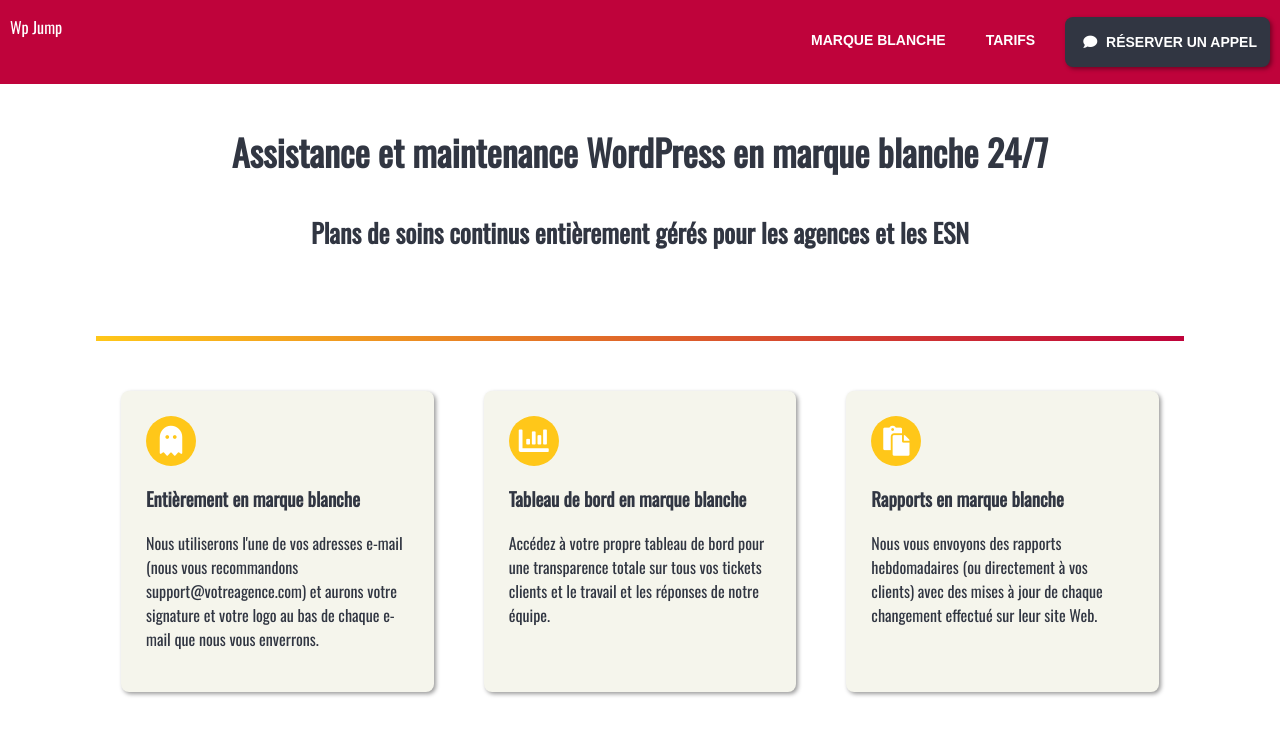
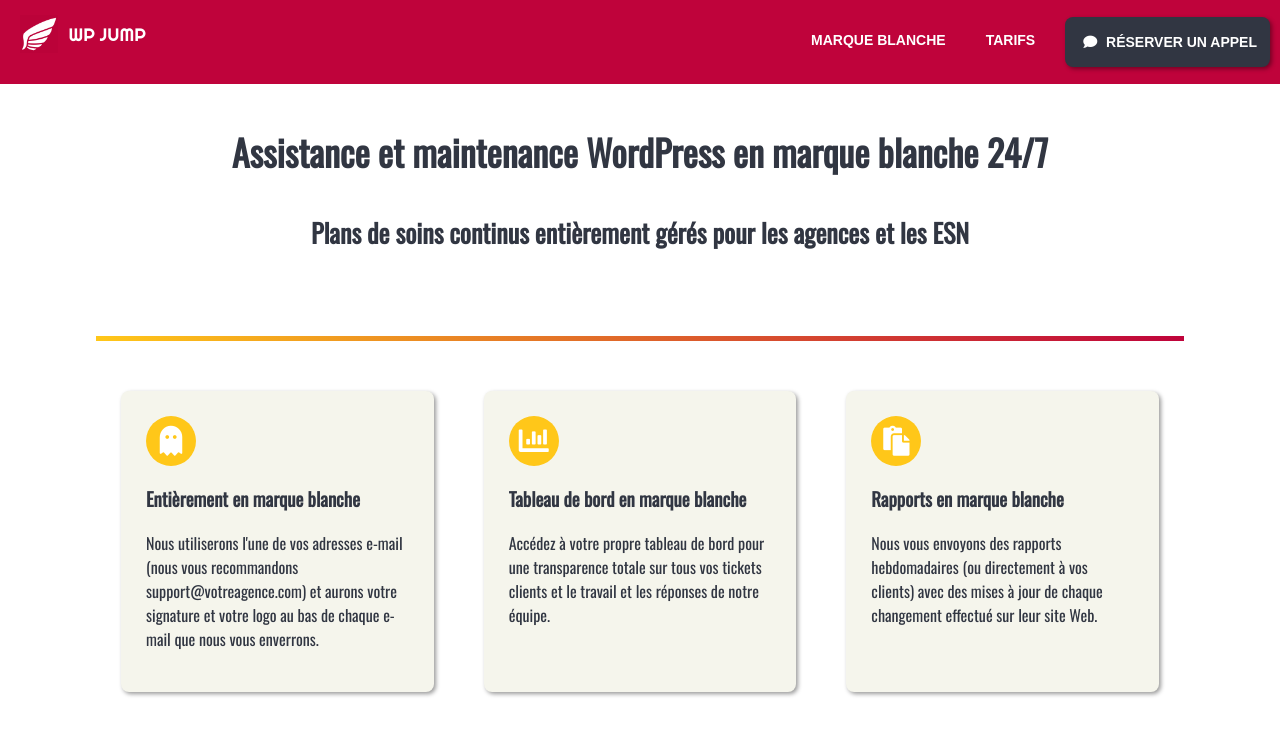
Before and after one commit to jeremd41/wp-jump, a Gatsby site: page /whitelabel in a window 1280 px wide. Shown: the top 739 px of the page. Built offline with nearby package versions, Linux system fonts and the light colour scheme; Gatsby itself is replaced by a stand-in of ours.

Commit message:
add logo

```diff
--- a/gatsby-config.js
+++ b/gatsby-config.js
@@ -25,7 +25,7 @@ module.exports = {
         background_color: `#663399`,
         theme_color: `#663399`,
         display: `minimal-ui`,
-        icon: `src/images/gatsby-icon.png`, // This path is relative to the root of the site.
+        icon: `src/images/logo.png`, // This path is relative to the root of the site.
       },
     },
     // this (optional) plugin enables Progressive Web App + Offline functionality
--- a/src/components/header.js
+++ b/src/components/header.js
@@ -1,5 +1,7 @@
 import { Link } from "gatsby"
 import React, { Component } from "react"
+
+import Logo from "../images/logo.png"
 
 import "../styles/header.scss"
 
@@ -10,7 +12,7 @@ class Header extends Component {
       <div>
         <header className="header">
             <Link to="/" className="logo">
-                Wp Jump
+                <img src={Logo} alt="logo Wp Jump" />Wp Jump
             </Link>
             <input className="menu-btn" type="checkbox" id="menu-btn" />
             <label className="menu-icon" for="menu-btn">
--- a/src/styles/base.scss
+++ b/src/styles/base.scss
@@ -1,4 +1,5 @@
 @import url('https://fonts.googleapis.com/css2?family=Oswald&display=swap');
+@import url('https://fonts.googleapis.com/css2?family=Righteous&display=swap');;
 @import url('https://cdnjs.cloudflare.com/ajax/libs/font-awesome/5.15.1/css/all.min.css');
 
 html{
--- a/src/styles/header.scss
+++ b/src/styles/header.scss
@@ -42,13 +42,23 @@
 
 
 .header .logo {
-  display: block;
+  display: flex;
+  align-items: center;
   float: left;
   color: #fff;
   width:35%;
   padding-top: 15px;
   padding-left: 10px;
   text-decoration: none;
+  text-transform: uppercase;
+  font-family: 'Righteous', cursive;
+  font-size: 18px;
+
+  img{
+    width: 20%;
+    height: auto;
+    margin: 0 10px;
+  }
 }
 
 
```
Also changed, not shown: src/images/logo.png (added).
